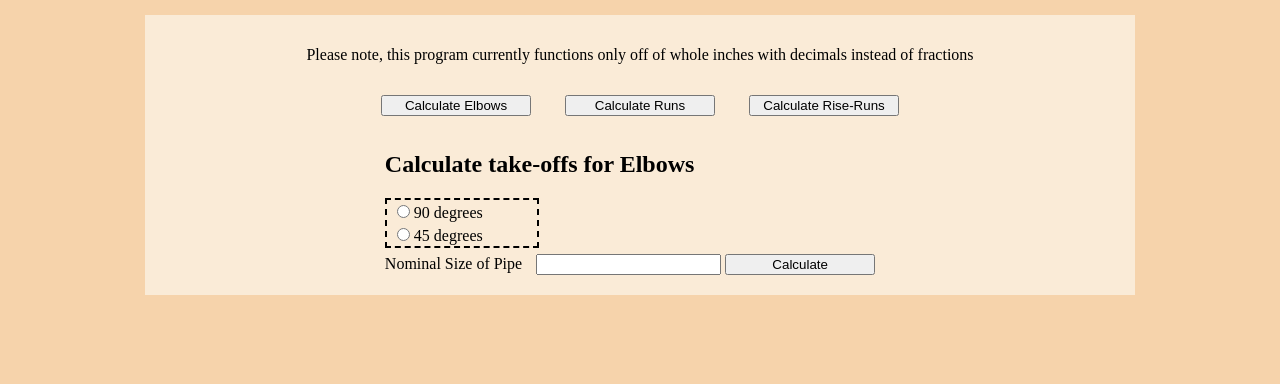
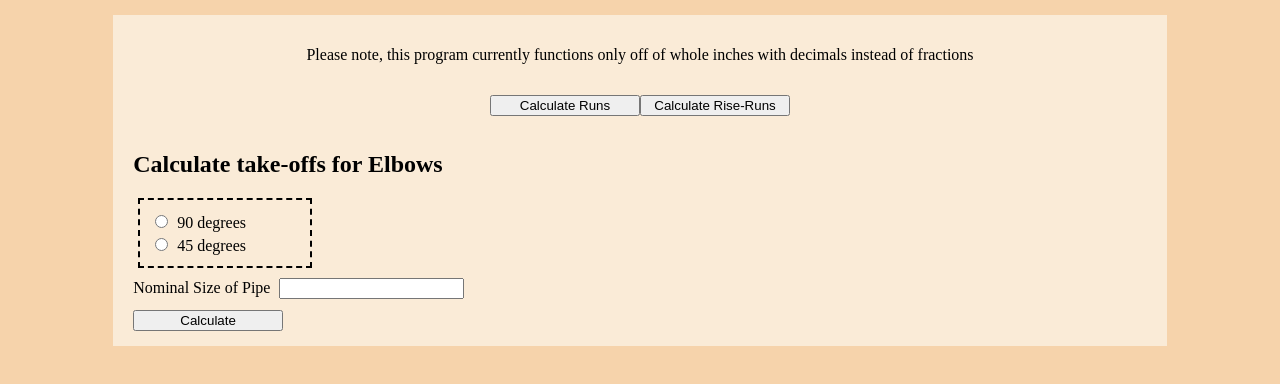
Before and after one commit to Raigen93/pipeTakeoff, a plain HTML site: page index.html in a window 1280 px wide. Drawn offline with Linux system fonts and the light colour scheme.

Commit message:
adjust styling

```diff
--- a/index.css
+++ b/index.css
@@ -3,7 +3,7 @@ html {
 }
 
 body {
-    width: 75%;
+    width: 80%;
     background-color: antiquewhite;
     margin: 15px auto;
     display: flex;
@@ -15,18 +15,24 @@ body {
 
 button {
     width: 150px;
+    text-align: center;
 }
 
 form {
     border: 2px dashed black;
     width: 150px;
+    padding: 10px;
+    margin: 5px;
 }
 
 input {
-    margin: 5px auto 5px 10px;
+    margin: 5px;
 }
 
-
+section {
+    animation: fadeIn 0.75s;
+    width: 99%;
+}
 
 .container {
     margin: 15px auto;
@@ -61,6 +67,7 @@ input {
 }
 
 .selectButtons {
+    display: flex;
     margin: 15px;
 }
 
@@ -75,3 +82,12 @@ input {
 #runs {
     display: none;
 }
+
+#calcElbows {
+    display: none;
+}
+
+@keyframes fadeIn {
+    0% { opacity: 0; }
+    100% { opacity: 1; }
+}
--- a/index.html
+++ b/index.html
@@ -2,7 +2,7 @@
 <html lang="en">
 <head>
     <meta charset="UTF-8">
-    <meta name="viewport" content= "height=device-height, initial-scale=0.75">
+    <meta name="viewport" content= "height=device-height, initial-scale=0.8">
     <title>Pipe Take Offs</title>
     <link rel="stylesheet" href="index.css" />
 </head>
@@ -10,17 +10,24 @@
 
     <p>Please note, this program currently functions only off of whole inches with decimals instead of fractions</p>
 
-    <div>
-    <button class="selectButtons" id="calcElbows"> Calculate Elbows </button>
-    <button class="selectButtons" id="calcRuns"> Calculate Runs </button>
-    <button class="selectButtons" id="calcRiseRuns" > Calculate Rise-Runs </button>
+    <div class="selectButtons">
+        <div class="sButton">
+            <button  id="calcElbows"> Calculate Elbows </button>
         </div>
+        <div class="sButton">
+            <button  id="calcRuns"> Calculate Runs </button>
+        </div>
+        <div class="sButton">
+            <button  id="calcRiseRuns" > Calculate Rise-Runs </button>
+        </div>
+
+    </div>
+
     <section id="elbows">
         <h2>Calculate take-offs for Elbows</h2>
         <div>
     <form>
     <div>
-
         <input type="radio" id="90" name="degrees" value="90">
         <label for="90">90 degrees</label>
     </div>
@@ -30,13 +37,17 @@
         <label for="45">45 degrees</label>
     </div>
     </form>
-
+            <div>
                 <label for="nomSize">Nominal Size of Pipe</label>
                 <input type="number" id="nomSize">
+            </div>
+   <div>
        <button id="submit">
            Calculate
        </button>
        <span class="response" id="result"></span>
+   </div>
+
 </div>
 </section>
 
@@ -129,7 +140,8 @@
             <div>
                 <label for="runNom">Nominal Size:</label>
                 <input type="number" id="runNom">
-
+            </div>
+            <div>
                 <label for="runOverall">Overall Length:</label>
                 <input type="number" id="runOverall">
             </div>
--- a/logic.js
+++ b/logic.js
@@ -1611,18 +1611,30 @@ function disElbow() {
     elbowCalc.style.display = "block";
     riseRuns.style.display = "none";
     runs.style.display = "none";
+
+    displayElbow.style.display = "none";
+    displayRun.style.display = "block";
+    displayRiseRun.style.display = "block";
 }
 
 function disRiseRun() {
     elbowCalc.style.display = "none";
     riseRuns.style.display = "block";
     runs.style.display = "none";
+
+    displayElbow.style.display = "block";
+    displayRun.style.display = "block";
+    displayRiseRun.style.display = "none";
 }
 
 function disRun(){
     elbowCalc.style.display = "none";
     riseRuns.style.display = "none";
     runs.style.display = "block";
+
+    displayElbow.style.display = "block";
+    displayRun.style.display = "none";
+    displayRiseRun.style.display = "block";
 }
 
 calcRun.addEventListener('click', calcRuns);
```
Lines whose indentation alone changed are shown as unchanged.
